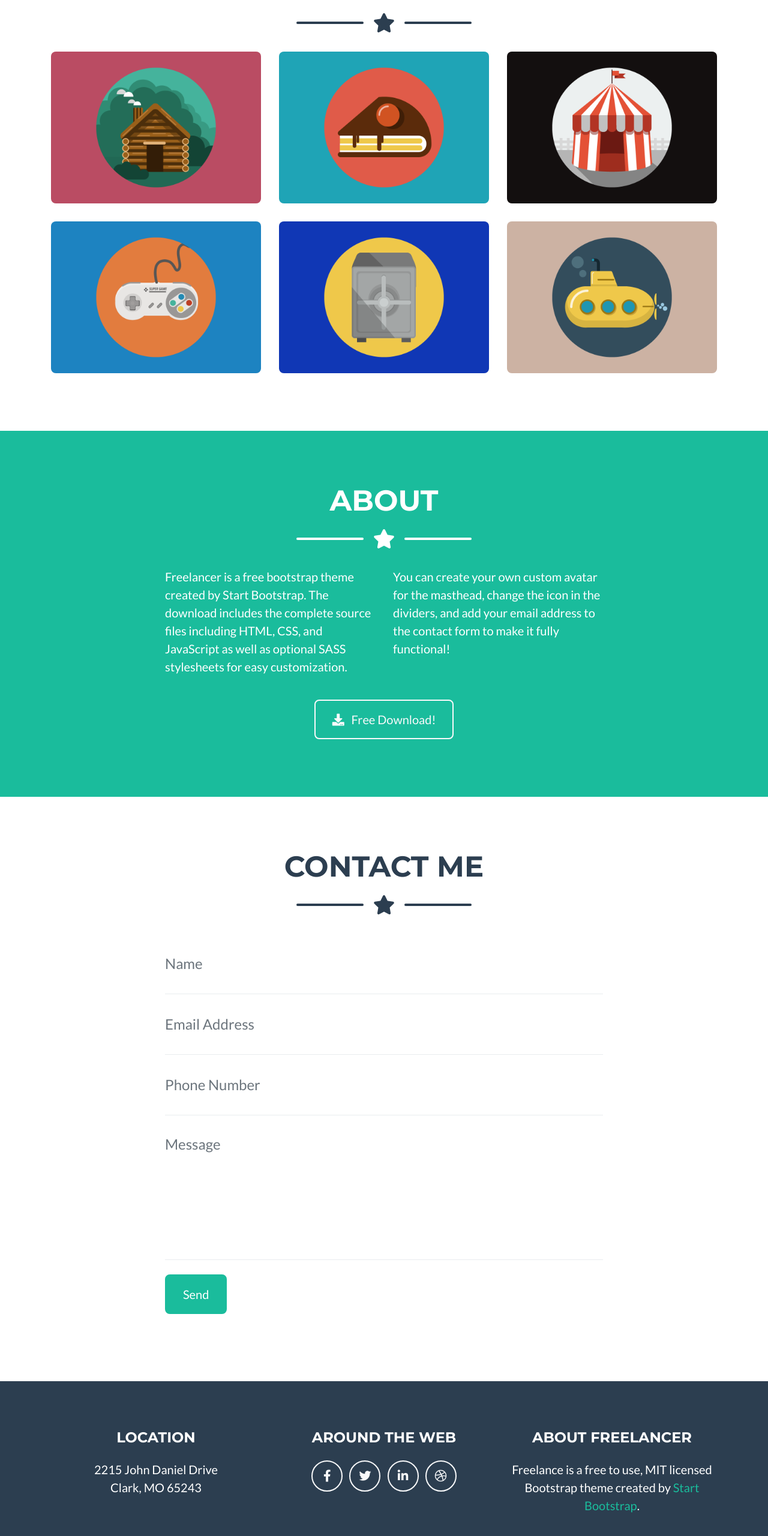
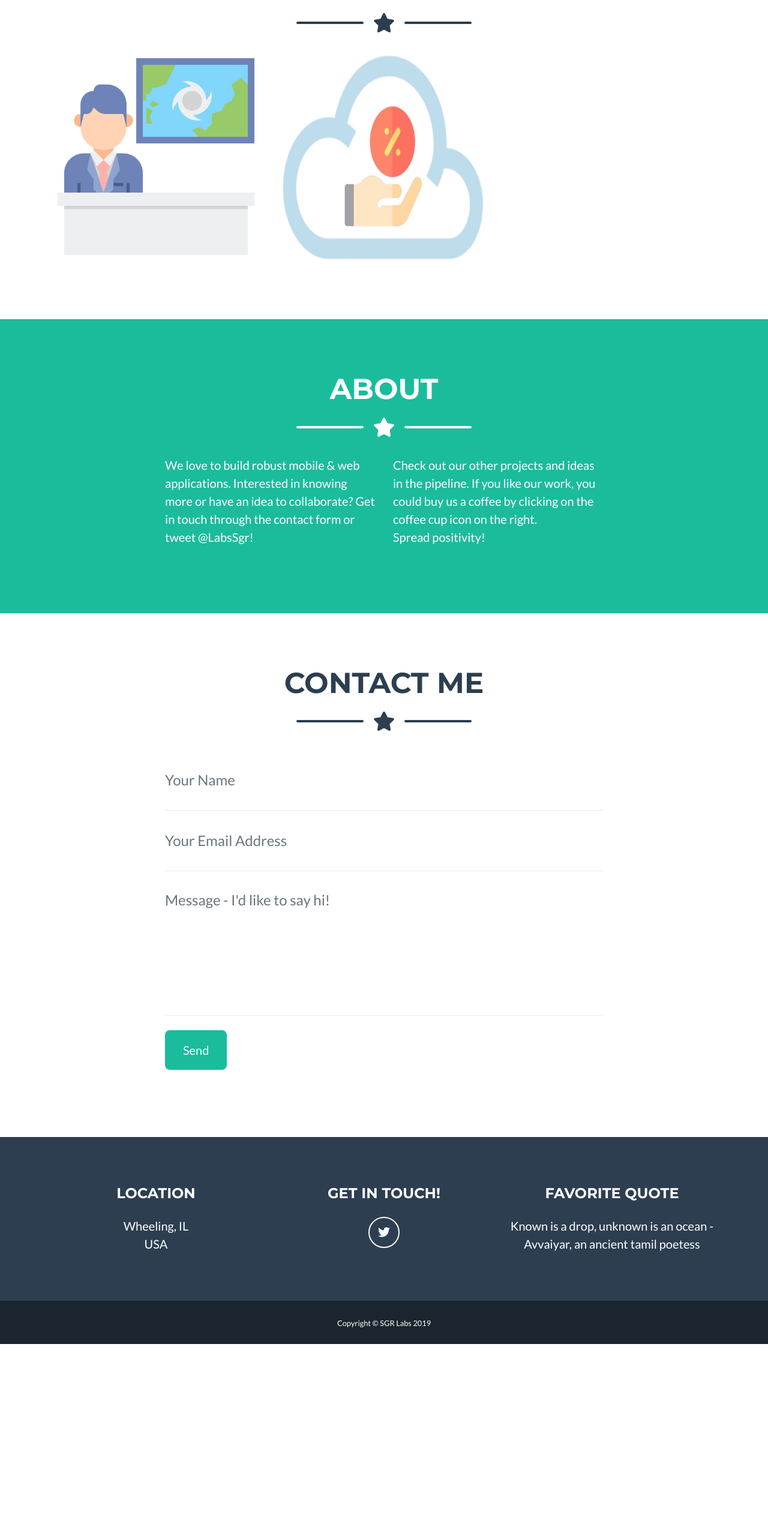
Before and after one commit to govindsh/SGR-Labs, a website with bundled scripts: page index.html in a window 1280 px wide. Shown: the part 910-3470 px from the top of the page at 60% size. After the commit the page ends 3150 px from the top, so only its background shows below. Built offline with nearby package versions, Linux system fonts and the light colour scheme.

Commit message:
Changes to portfolio projects

```diff
--- a/index.html
+++ b/index.html
@@ -100,7 +100,7 @@
                 <i class="fas fa-plus fa-3x"></i>
               </div>
             </div>
-            <img class="img-fluid" src="img/portfolio/cabin.png" alt="">
+            <img class="img-fluid" src="img/portfolio/weatherman.png" alt="Project Weatherman">
           </div>
         </div>
 
@@ -112,12 +112,12 @@
                 <i class="fas fa-plus fa-3x"></i>
               </div>
             </div>
-            <img class="img-fluid" src="img/portfolio/cake.png" alt="">
+            <img class="img-fluid" src="img/portfolio/AlexaSkill.jpg" alt="Get Percentage Alexa Skill">
           </div>
         </div>
 
         <!-- Portfolio Item 3 -->
-        <div class="col-md-6 col-lg-4">
+        <!-- <div class="col-md-6 col-lg-4">
           <div class="portfolio-item mx-auto" data-toggle="modal" data-target="#portfolioModal3">
             <div class="portfolio-item-caption d-flex align-items-center justify-content-center h-100 w-100">
               <div class="portfolio-item-caption-content text-center text-white">
@@ -126,10 +126,10 @@
             </div>
             <img class="img-fluid" src="img/portfolio/circus.png" alt="">
           </div>
-        </div>
+        </div> -->
 
         <!-- Portfolio Item 4 -->
-        <div class="col-md-6 col-lg-4">
+        <!-- <div class="col-md-6 col-lg-4">
           <div class="portfolio-item mx-auto" data-toggle="modal" data-target="#portfolioModal4">
             <div class="portfolio-item-caption d-flex align-items-center justify-content-center h-100 w-100">
               <div class="portfolio-item-caption-content text-center text-white">
@@ -138,10 +138,10 @@
             </div>
             <img class="img-fluid" src="img/portfolio/game.png" alt="">
           </div>
-        </div>
+        </div> -->
 
         <!-- Portfolio Item 5 -->
-        <div class="col-md-6 col-lg-4">
+        <!-- <div class="col-md-6 col-lg-4">
           <div class="portfolio-item mx-auto" data-toggle="modal" data-target="#portfolioModal5">
             <div class="portfolio-item-caption d-flex align-items-center justify-content-center h-100 w-100">
               <div class="portfolio-item-caption-content text-center text-white">
@@ -150,10 +150,10 @@
             </div>
             <img class="img-fluid" src="img/portfolio/safe.png" alt="">
           </div>
-        </div>
+        </div> -->
 
         <!-- Portfolio Item 6 -->
-        <div class="col-md-6 col-lg-4">
+        <!-- <div class="col-md-6 col-lg-4">
           <div class="portfolio-item mx-auto" data-toggle="modal" data-target="#portfolioModal6">
             <div class="portfolio-item-caption d-flex align-items-center justify-content-center h-100 w-100">
               <div class="portfolio-item-caption-content text-center text-white">
@@ -162,7 +162,7 @@
             </div>
             <img class="img-fluid" src="img/portfolio/submarine.png" alt="">
           </div>
-        </div>
+        </div> -->
 
       </div>
       <!-- /.row -->
@@ -189,20 +189,20 @@
       <!-- About Section Content -->
       <div class="row">
         <div class="col-lg-4 ml-auto">
-          <p class="lead">Freelancer is a free bootstrap theme created by Start Bootstrap. The download includes the complete source files including HTML, CSS, and JavaScript as well as optional SASS stylesheets for easy customization.</p>
+          <p class="lead">We love to build robust mobile & web applications. Interested in knowing more or have an idea to collaborate? Get in touch through the contact form or tweet @LabsSgr!</p>
         </div>
         <div class="col-lg-4 mr-auto">
-          <p class="lead">You can create your own custom avatar for the masthead, change the icon in the dividers, and add your email address to the contact form to make it fully functional!</p>
+          <p class="lead">Check out our other projects and ideas in the pipeline. If you like our work, you could buy us a coffee by clicking on the coffee cup icon on the right. <br />Spread positivity!</p>
         </div>
       </div>
 
       <!-- About Section Button -->
-      <div class="text-center mt-4">
+      <!-- <div class="text-center mt-4">
         <a class="btn btn-xl btn-outline-light" href="https://startbootstrap.com/themes/freelancer/">
           <i class="fas fa-download mr-2"></i>
           Free Download!
         </a>
-      </div>
+      </div> -->
 
     </div>
   </section>
@@ -231,28 +231,21 @@
             <div class="control-group">
               <div class="form-group floating-label-form-group controls mb-0 pb-2">
                 <label>Name</label>
-                <input class="form-control" id="name" type="text" placeholder="Name" required="required" data-validation-required-message="Please enter your name.">
+                <input class="form-control" id="name" type="text" placeholder="Your Name" required="required" data-validation-required-message="Please enter your name.">
                 <p class="help-block text-danger"></p>
               </div>
             </div>
             <div class="control-group">
               <div class="form-group floating-label-form-group controls mb-0 pb-2">
                 <label>Email Address</label>
-                <input class="form-control" id="email" type="email" placeholder="Email Address" required="required" data-validation-required-message="Please enter your email address.">
-                <p class="help-block text-danger"></p>
-              </div>
-            </div>
-            <div class="control-group">
-              <div class="form-group floating-label-form-group controls mb-0 pb-2">
-                <label>Phone Number</label>
-                <input class="form-control" id="phone" type="tel" placeholder="Phone Number" required="required" data-validation-required-message="Please enter your phone number.">
+                <input class="form-control" id="email" type="email" placeholder="Your Email Address" required="required" data-validation-required-message="Please enter your email address.">
                 <p class="help-block text-danger"></p>
               </div>
             </div>
             <div class="control-group">
               <div class="form-group floating-label-form-group controls mb-0 pb-2">
                 <label>Message</label>
-                <textarea class="form-control" id="message" rows="5" placeholder="Message" required="required" data-validation-required-message="Please enter a message."></textarea>
+                <textarea class="form-control" id="message" rows="5" placeholder="Message - I'd like to say hi!" required="required" data-validation-required-message="Please enter a message."></textarea>
                 <p class="help-block text-danger"></p>
               </div>
             </div>
@@ -276,42 +269,43 @@
         <!-- Footer Location -->
         <div class="col-lg-4 mb-5 mb-lg-0">
           <h4 class="text-uppercase mb-4">Location</h4>
-          <p class="lead mb-0">2215 John Daniel Drive
-            <br>Clark, MO 65243</p>
+          <p class="lead mb-0">Wheeling, IL
+            <br>USA</p>
         </div>
 
         <!-- Footer Social Icons -->
         <div class="col-lg-4 mb-5 mb-lg-0">
-          <h4 class="text-uppercase mb-4">Around the Web</h4>
-          <a class="btn btn-outline-light btn-social mx-1" href="#">
+          <h4 class="text-uppercase mb-4">Get in touch!</h4>
+          <!-- <a class="btn btn-outline-light btn-social mx-1" href="#">
             <i class="fab fa-fw fa-facebook-f"></i>
-          </a>
-          <a class="btn btn-outline-light btn-social mx-1" href="#">
+          </a> -->
+          <a class="btn btn-outline-light btn-social mx-1" href="https://twitter.com/LabsSgr">
             <i class="fab fa-fw fa-twitter"></i>
           </a>
-          <a class="btn btn-outline-light btn-social mx-1" href="#">
+          <!-- <a class="btn btn-outline-light btn-social mx-1" href="#">
             <i class="fab fa-fw fa-linkedin-in"></i>
-          </a>
-          <a class="btn btn-outline-light btn-social mx-1" href="#">
+          </a> -->
+          <!-- <a class="btn btn-outline-light btn-social mx-1" href="#">
             <i class="fab fa-fw fa-dribbble"></i>
-          </a>
+          </a> -->
         </div>
 
         <!-- Footer About Text -->
         <div class="col-lg-4">
-          <h4 class="text-uppercase mb-4">About Freelancer</h4>
-          <p class="lead mb-0">Freelance is a free to use, MIT licensed Bootstrap theme created by
-            <a href="http://startbootstrap.com">Start Bootstrap</a>.</p>
+          <h4 class="text-uppercase mb-4">Favorite Quote</h4>
+          <p class="lead mb-0">Known is a drop, unknown is an ocean - Avvaiyar, an ancient tamil poetess</p>
         </div>
 
-      </div>
+
+          <script data-name="BMC-Widget" src="https://cdnjs.buymeacoffee.com/1.0.0/widget.prod.min.js" data-id="wRXPk8E" data-description="Buy me a coffee!" data-message="Thank you for visiting. You can now buy me a coffee!" data-color="#79D6B5" data-position="right" data-x_margin="18" data-y_margin="18"></script>
+
     </div>
   </footer>
 
   <!-- Copyright Section -->
   <section class="copyright py-4 text-center text-white">
     <div class="container">
-      <small>Copyright &copy; Your Website 2019</small>
+      <small>Copyright &copy; SGR Labs 2019</small>
     </div>
   </section>
 
@@ -338,7 +332,7 @@
             <div class="row justify-content-center">
               <div class="col-lg-8">
                 <!-- Portfolio Modal - Title -->
-                <h2 class="portfolio-modal-title text-secondary text-uppercase mb-0">Log Cabin</h2>
+                <h2 class="portfolio-modal-title text-secondary text-uppercase mb-0">Weatherman</h2>
                 <!-- Icon Divider -->
                 <div class="divider-custom">
                   <div class="divider-custom-line"></div>
@@ -348,9 +342,9 @@
                   <div class="divider-custom-line"></div>
                 </div>
                 <!-- Portfolio Modal - Image -->
-                <img class="img-fluid rounded mb-5" src="img/portfolio/cabin.png" alt="">
+                <img class="img-fluid rounded mb-5" src="img/portfolio/weatherman.png" alt="">
                 <!-- Portfolio Modal - Text -->
-                <p class="mb-5">Lorem ipsum dolor sit amet, consectetur adipisicing elit. Mollitia neque assumenda ipsam nihil, molestias magnam, recusandae quos quis inventore quisquam velit asperiores, vitae? Reprehenderit soluta, eos quod consequuntur itaque. Nam.</p>
+                <p class="mb-5">Get free weather updates and forecasts from all around the world. Now available in iOS and Android. Download from the links below.</p>
                 <button class="btn btn-primary" href="#" data-dismiss="modal">
                   <i class="fas fa-times fa-fw"></i>
                   Close Window
@@ -377,7 +371,7 @@
             <div class="row justify-content-center">
               <div class="col-lg-8">
                 <!-- Portfolio Modal - Title -->
-                <h2 class="portfolio-modal-title text-secondary text-uppercase mb-0">Tasty Cake</h2>
+                <h2 class="portfolio-modal-title text-secondary text-uppercase mb-0">Get Percentage Alexa Skill</h2>
                 <!-- Icon Divider -->
                 <div class="divider-custom">
                   <div class="divider-custom-line"></div>
@@ -387,9 +381,12 @@
                   <div class="divider-custom-line"></div>
                 </div>
                 <!-- Portfolio Modal - Image -->
-                <img class="img-fluid rounded mb-5" src="img/portfolio/cake.png" alt="">
+                <img class="img-fluid rounded mb-5" src="img/portfolio/AlexaSkill.jpg" alt="">
                 <!-- Portfolio Modal - Text -->
-                <p class="mb-5">Lorem ipsum dolor sit amet, consectetur adipisicing elit. Mollitia neque assumenda ipsam nihil, molestias magnam, recusandae quos quis inventore quisquam velit asperiores, vitae? Reprehenderit soluta, eos quod consequuntur itaque. Nam.</p>
+                <p class="mb-5">The "Get Percentage" Alexa Skill can be used to calculate discounts, taxes, tips or help you with homework as well.
+                  Just ask Alexa - What is result of twenty percent of one twenty and Alexa will calculate the difference between the original value and
+                  the percent to return the final result. Apart from that, you can also work with regular percentages by asking
+                  "thirty five percent of hundred thousand" to get the result. </p>
                 <button class="btn btn-primary" href="#" data-dismiss="modal">
                   <i class="fas fa-times fa-fw"></i>
                   Close Window
--- a/js/contact_me.js
+++ b/js/contact_me.js
@@ -10,7 +10,7 @@ $(function() {
       // get values from FORM
       var name = $("input#name").val();
       var email = $("input#email").val();
-      var phone = $("input#phone").val();
+      // var phone = $("input#phone").val();
       var message = $("textarea#message").val();
       var firstName = name; // For Success/Failure Message
       // Check for white space in name for Success/Fail message
@@ -24,7 +24,7 @@ $(function() {
         type: "POST",
         data: {
           name: name,
-          phone: phone,
+          // phone: phone,
           email: email,
           message: message
         },
```
Also changed, not shown: img/portfolio/AlexaSkill.jpg (added), img/portfolio/weatherman.png (added), 1 other file.
